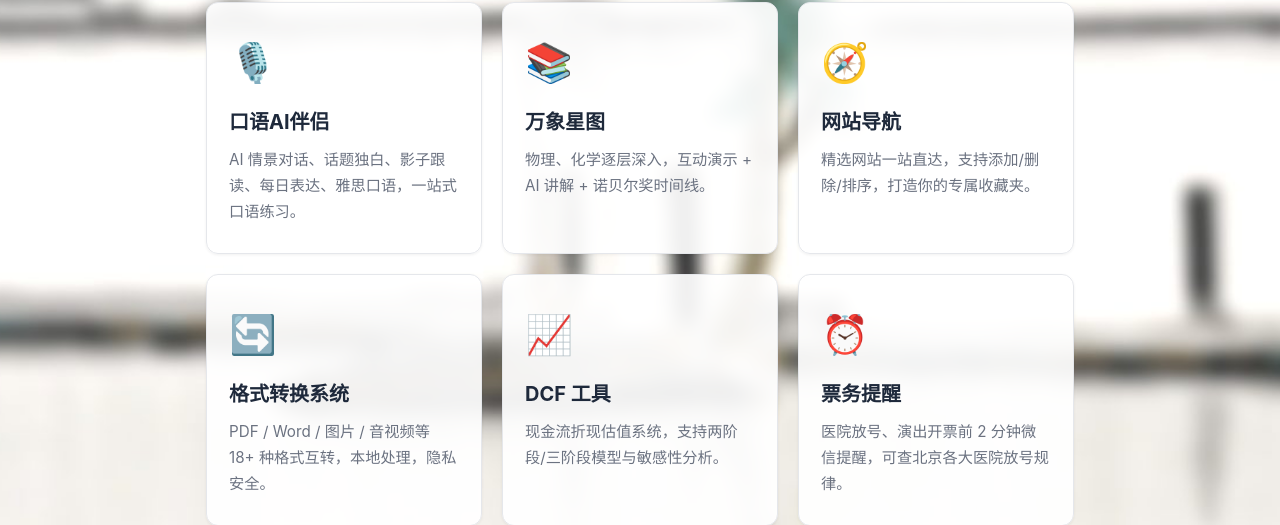
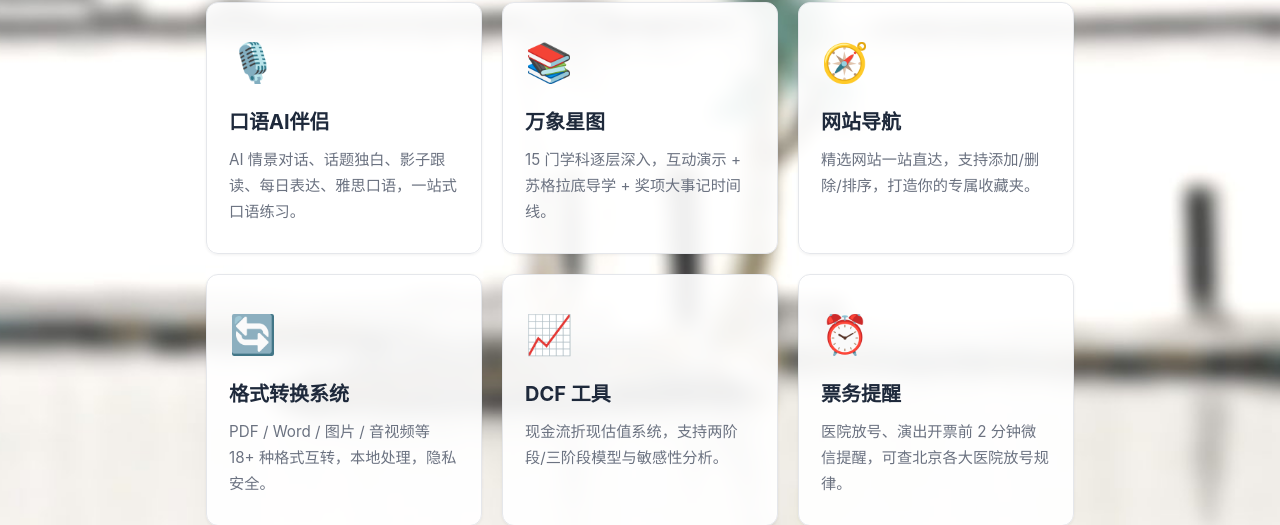
Before and after one commit to ssdrgzn2026/oral-practice, a Flask app: page / in a window 1280 px wide. Shown: the part 124-649 px from the top of the page. Run offline with Flask 3, Linux system fonts and the light colour scheme.

Commit message:
style: 首页万象星图卡片简介更新为全学科表述

```diff
--- a/templates/index.html
+++ b/templates/index.html
@@ -29,7 +29,7 @@
                 <a class="module-card" href="/graph">
                     <div class="module-icon">📚</div>
                     <h2>万象星图</h2>
-                    <p>物理、化学逐层深入，互动演示 + AI 讲解 + 诺贝尔奖时间线。</p>
+                    <p>15 门学科逐层深入，互动演示 + 苏格拉底导学 + 奖项大事记时间线。</p>
                 </a>
                 <a class="module-card" href="/portal" data-module="portal">
                     <div class="module-icon">🧭</div>
```
